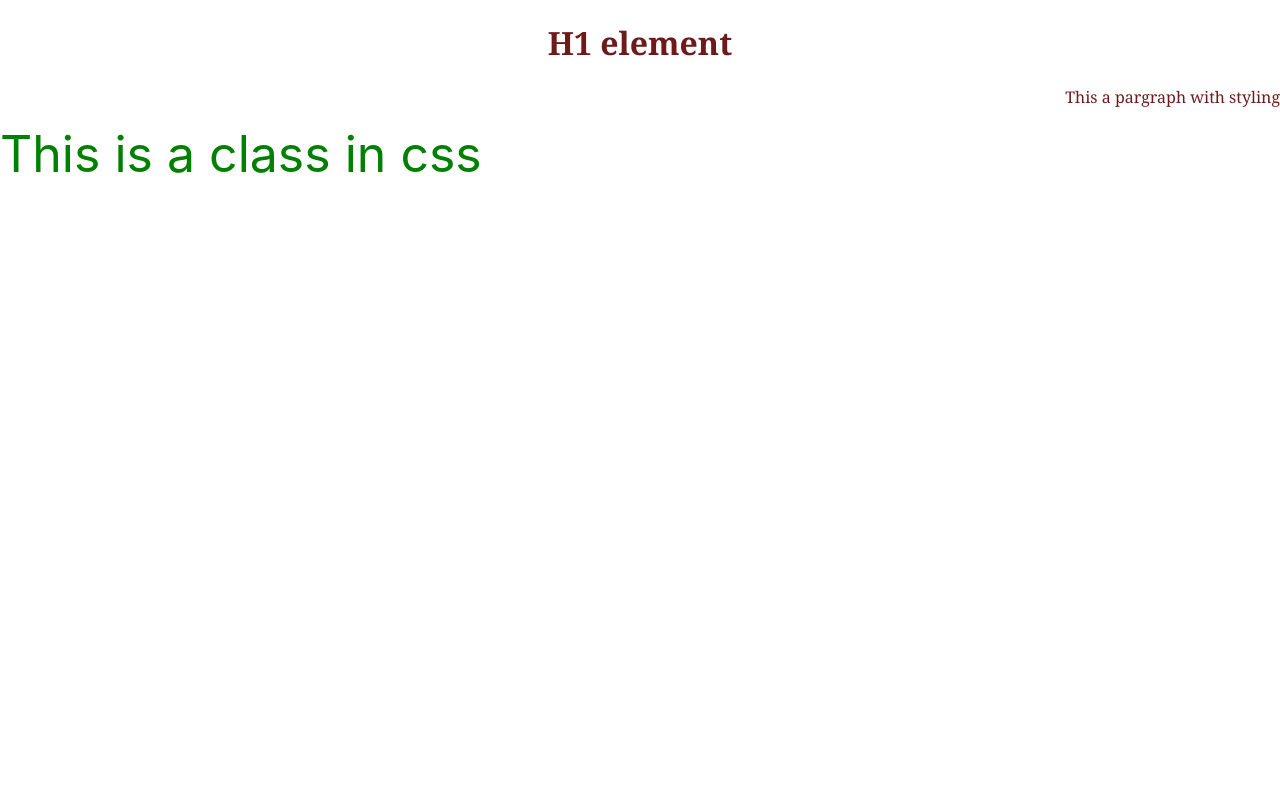
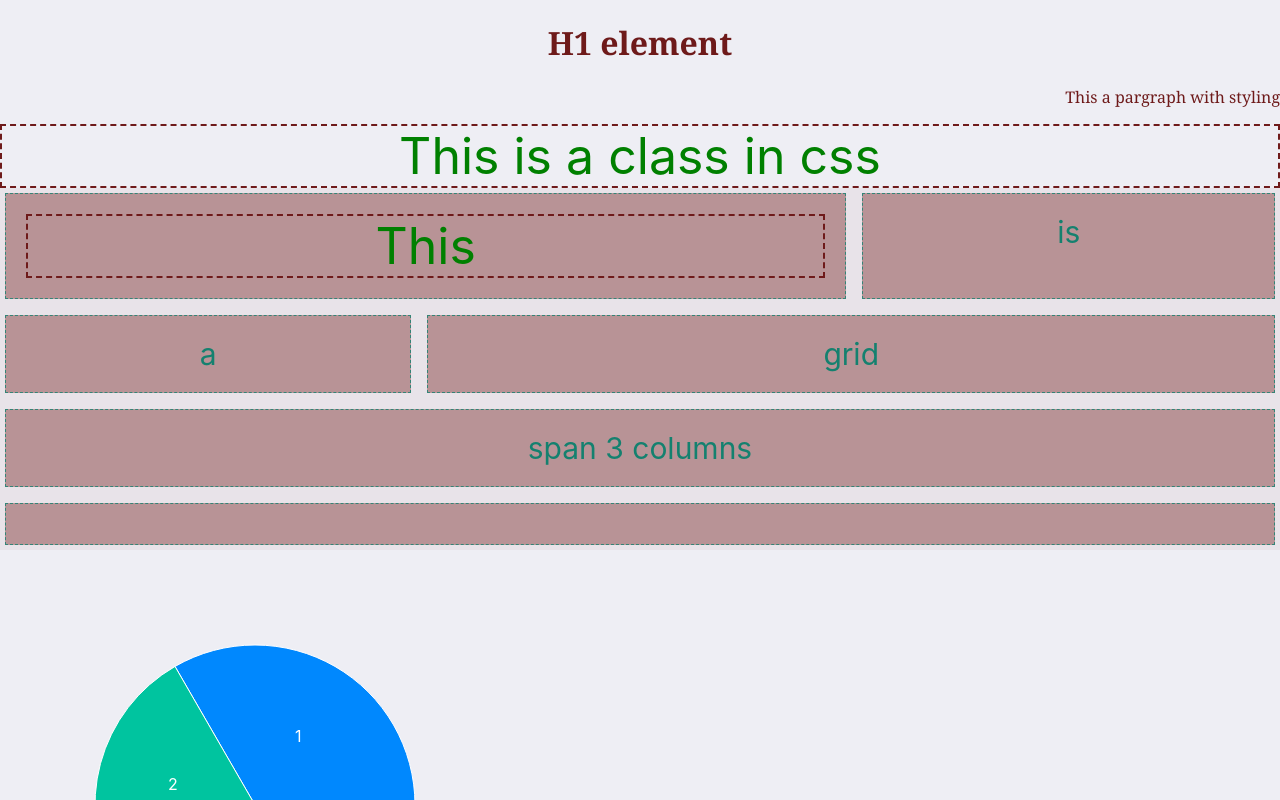
Before and after one commit to terjetopland/testReactJson, a React (Create React App) app: page / in a window 1280 px wide. Shown: the top 800 px of the page. Built offline with nearby package versions, Linux system fonts and the light colour scheme.

Commit message:
Making piechart with the rechart library

```diff
--- a/package.json
+++ b/package.json
@@ -9,6 +9,7 @@
     "react": "^18.2.0",
     "react-dom": "^18.2.0",
     "react-scripts": "5.0.1",
+    "recharts": "^2.8.0",
     "web-vitals": "^2.1.4"
   },
   "scripts": {
--- a/src/App.js
+++ b/src/App.js
@@ -2,14 +2,33 @@
 import './index.css'
 import React from 'react';
 import JsonReader from './components/JsonReader';
+import { Chart } from './components/Chart';
+import { RandomJSONMAker} from './components/RandomJSONMakerTemperature';
+import { keyboard } from '@testing-library/user-event/dist/keyboard';
 
 
 function App() {
+  console.log(RandomJSONMAker(10))
+  // const randomData = RandomJSONMAker(10)
+
+
+
   return (
-    <div className='container'>
+    <div>
       <h1 >H1 element</h1>
       <p>This a pargraph with styling</p>
       <div className="myPara">This is a class in css</div>
+      <div className='gridContainer'>
+        <div className='gridItem span2Columns'>
+            <div className='myPara'>This</div>
+          </div>
+        <div className='gridItem'>is</div>
+        <div className='gridItem'>a</div>
+        <div className='gridItem span2Columns'>grid</div>
+        <div className='gridItem span3Columns'>span 3 columns</div>
+        <div className='gridItem span3Columns gridItem:rowChild'></div>
+      </div>
+      <Chart/>
       {/* <JsonReader/> */}
       </div>
 
--- /dev/null
+++ b/src/components/Chart.js
@@ -0,0 +1,62 @@
+import React, { useCallback, useState } from "react";
+import { PieChart, Pie, Cell } from "recharts";
+
+const data = [
+  { name: "Group A", value: 400, count: 1 },
+  { name: "Group B", value: 300, count: 2 },
+  { name: "Group C", value: 300, count: 3 },
+  { name: "Group D", value: 200, count: 4 }
+];
+
+const COLORS = ["#0088FE", "#00C49F", "#FFBB28", "#FF8042"];
+
+const RADIAN = Math.PI / 180;
+const renderCustomizedLabel = ({
+    cx,
+    cy,
+    midAngle,
+    innerRadius,
+    outerRadius,
+    percent,
+    index
+  }) => {
+    const radius = innerRadius + (outerRadius - innerRadius) * 0.5;
+    const x = cx + radius * Math.cos(-midAngle * RADIAN);
+    const y = cy + radius * Math.sin(-midAngle * RADIAN);
+
+    return (
+      <text
+        x={x}
+        y={y}
+        fill="white"
+        textAnchor={x > cx ? "start" : "end"}
+        dominantBaseline="central"
+      >
+        {/* {`${(percent * 100).toFixed(0)}%`} */}
+        {data[index].count}
+      </text>
+    );
+  };
+
+
+export function Chart() {
+  return (
+    <PieChart width={500} height={500}>
+      <Pie
+        data={data}
+        cx={250}
+        cy={250}
+        labelLine={false}
+        label={renderCustomizedLabel}
+        outerRadius={160}
+        fill="#8884d8"
+        dataKey="value"
+        valueKey='name'
+      >
+        {data.map((entry, index) => (
+          <Cell key={`cell-${index}`} fill={COLORS[index % COLORS.length]} />
+        ))}
+      </Pie>
+    </PieChart>
+  );
+}
--- /dev/null
+++ b/src/components/RandomJSONMakerTemperature.js
@@ -0,0 +1,22 @@
+export function RandomJSONMAker(numberOFOBjects) {
+
+    function getRandomInt(min, max) {
+        return Math.floor(Math.random() * (max - min + 1)) + min;
+    }
+
+    const data = {
+        temperatures: []
+    }
+    const cities = [ 'Oslo', 'Kristiansand', 'Bergen', 'Trondheim', 'Tromsø', 'Larvik', 'Odda', 'Risør', 'Alta']
+    for (let i = 0; i < numberOFOBjects; i++) {
+        let city = cities[getRandomInt(1, cities.length-1)];
+
+        data.temperatures.push({
+            id: i,
+            city: city,
+            temperature: getRandomInt(-20, 20)
+        })
+    }
+
+    return data;
+}
--- a/src/index.css
+++ b/src/index.css
@@ -1,4 +1,5 @@
 body {
+  background-color:rgba(20, 26, 110, 0.07);
   margin: 0;
   font-family: -apple-system, BlinkMacSystemFont, 'Segoe UI', 'Roboto', 'Oxygen',
     'Ubuntu', 'Cantarell', 'Fira Sans', 'Droid Sans', 'Helvetica Neue',
@@ -26,14 +27,43 @@ p {
 
 .myPara {
   font-size: 50px;
-  text-align: left;
+  text-align: center;
   color: green;
+  border: 2px dashed rgb(110, 26, 26);
 }
 
-.container {
-  color: rgb(110, 26, 26);
+.gridContainer {
+  display: grid;
+  grid-template-columns: auto auto auto;
+  grid-gap: 1rem;
+  background-color: rgba(110, 26, 26, 0.05);
+  padding: 5px;
+  color: rgb(20, 129, 111);
 }
 
+.gridItem {
+  background-color: rgba(110, 26, 26, 0.4);
+  border: 1px dashed rgba(20, 129, 111, 0.8);
+  padding: 20px;
+  font-size: 30px;
+  text-align: center;
+}
+
+.gridItem:rowChild {
+  grid-row-start: 3;
+  grid-row-end: 5;
+}
+.span2Columns {
+  grid-column: span 2;
+}
+.span3Columns {
+  grid-column: span 3;
+}
+
+.span2Rows {
+  grid-row-start: 2 bar;
+  grid-row-end: auto;
+}
 * {
   text-align: right;
 }
```
Also changed, not shown: 1 other file (tests, documents, lock files or other folders).
